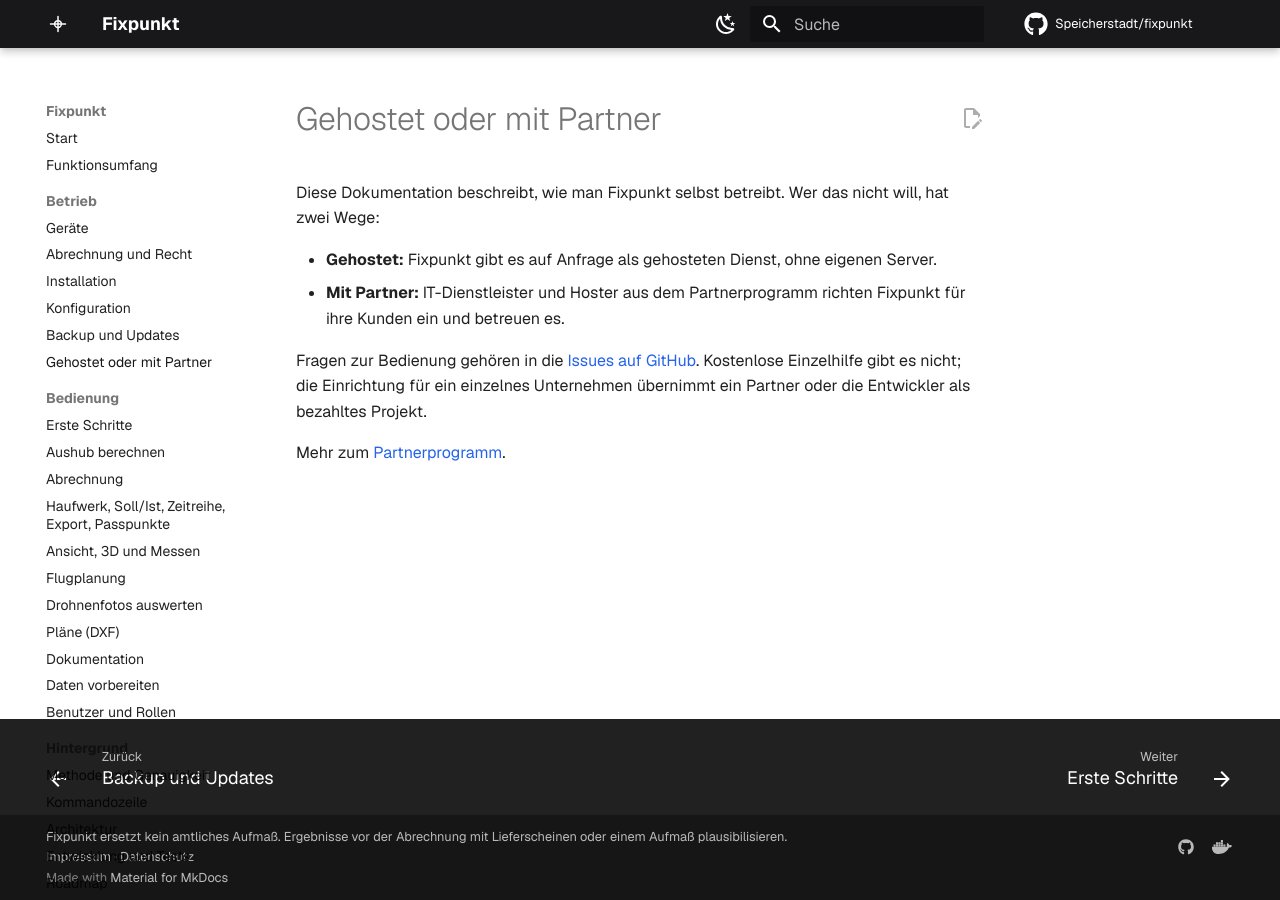
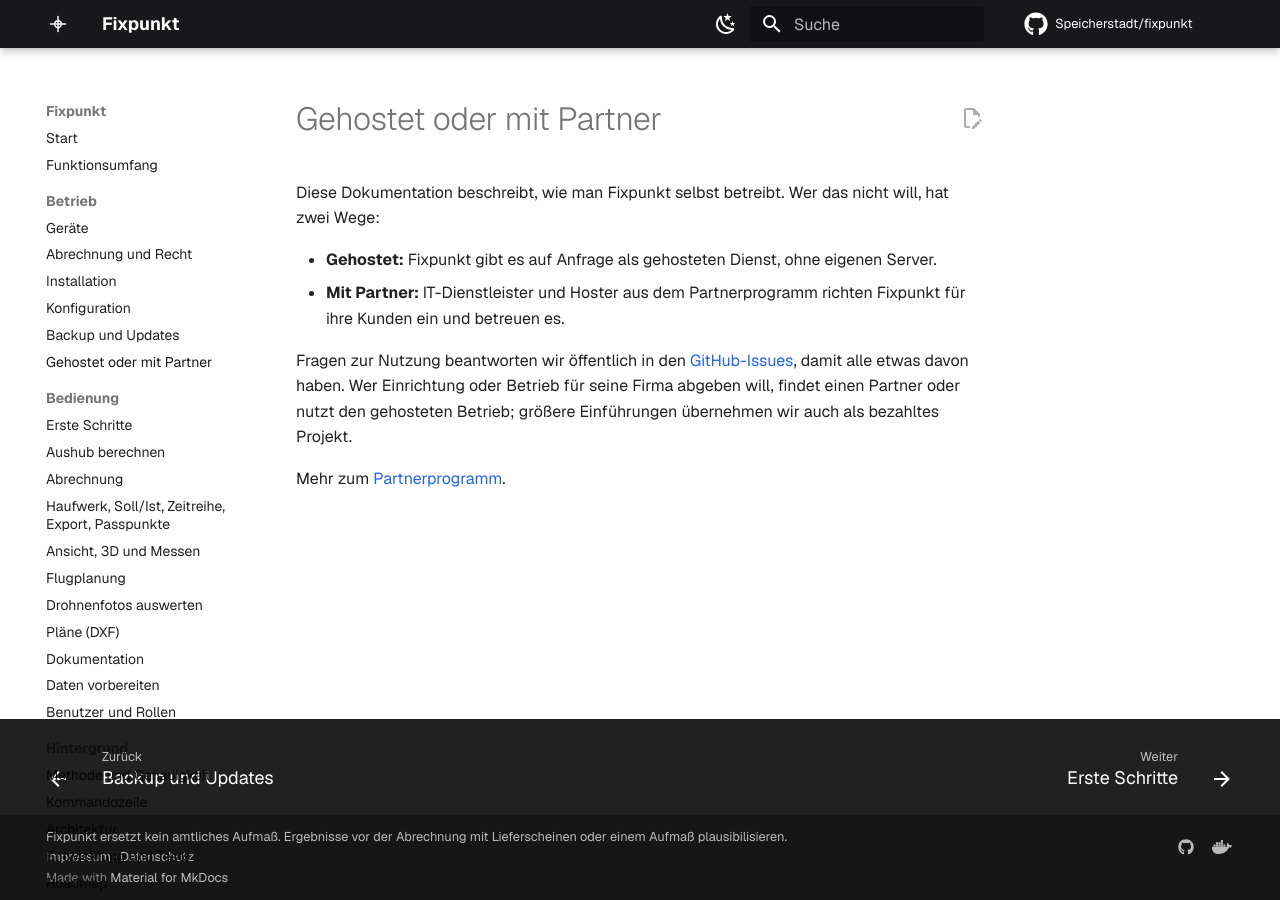
Before and after one commit to Speicherstadt/fixpunkt, an MkDocs documentation site: the page built from docs/support.md, in a window 1280 px wide. Built offline with MkDocs 1.6.1 and Material for MkDocs 9.7.7, drawn with Linux system fonts in a browser that asks for light colours; plug-ins that fetch from the network failed and are left out; comment, search, counter and statistics services are not loaded.

Commit message:
Doku: Fragen und Einzelhilfe freundlicher formuliert
Co-Authored-By: Claude Opus 5.5 <noreply@anthropic.com>
Claude-Session: https://claude.ai/code/session_01Y3rdfZYTaVFaSUfuoFSMdk

```diff
--- a/docs/support.md
+++ b/docs/support.md
@@ -12,8 +12,9 @@ Diese Dokumentation beschreibt, wie man Fixpunkt selbst betreibt. Wer das nicht
 - **Mit Partner:** IT-Dienstleister und Hoster aus dem Partnerprogramm richten Fixpunkt für ihre Kunden ein und
   betreuen es.
 
-Fragen zur Bedienung gehören in die [Issues auf GitHub](https://github.com/Speicherstadt/fixpunkt/issues).
-Kostenlose Einzelhilfe gibt es nicht; die Einrichtung für ein einzelnes Unternehmen übernimmt ein Partner oder die
-Entwickler als bezahltes Projekt.
+Fragen zur Nutzung beantworten wir öffentlich in den
+[GitHub-Issues](https://github.com/Speicherstadt/fixpunkt/issues), damit alle etwas davon haben. Wer Einrichtung
+oder Betrieb für seine Firma abgeben will, findet einen Partner oder nutzt den gehosteten Betrieb; größere
+Einführungen übernehmen wir auch als bezahltes Projekt.
 
 Mehr zum [Partnerprogramm](https://speicherstadt.app/partner/).
```
